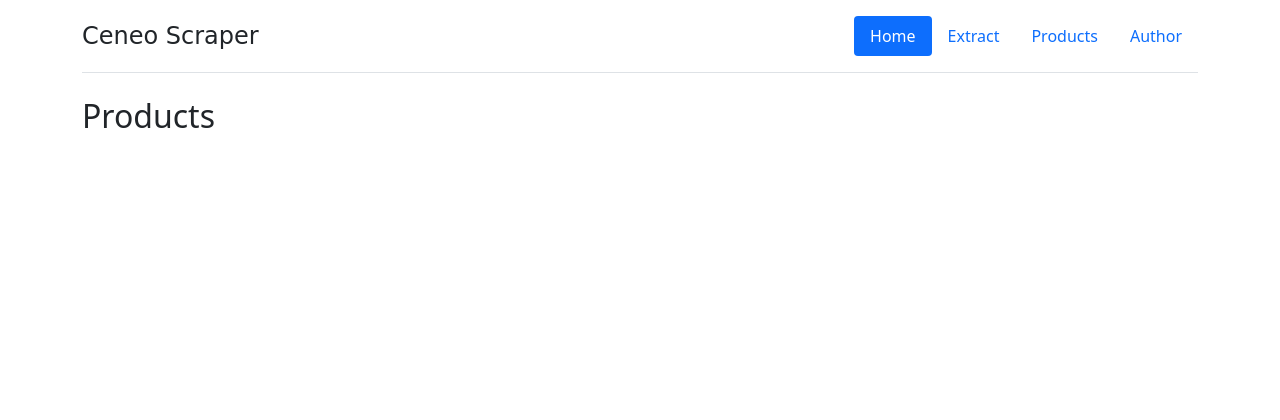
After one commit to s219219/CeneoScraperAI, a Flask app: template app/templates/products.html.jinja in a window 1280 px wide. The commit adds this page. Shown: the top 420 px of the page. Run offline with Flask 2, Linux system fonts and the light colour scheme; the template is opened without the code that fills it, so the values that code supplies are empty.

Commit message:
2021-05-27

```diff
--- a/app/forms.py
+++ b/app/forms.py
@@ -1,6 +1,6 @@
-from wtforms import Form, StringField, SubmitField, validators
-
-class ProductForm(Form):
+from wtforms import StringField, SubmitField, validators
+from flask_wtf import FlaskForm
+class ProductForm(FlaskForm):
     productId = StringField(
         'Enter product Id',
         [
--- a/app/routes.py
+++ b/app/routes.py
@@ -3,6 +3,7 @@ from app.models.opinion import Opinion
 from app.models.product import Product
 from app.forms import ProductForm
 from flask import request, render_template, redirect, url_for
+from os import listdir
 import requests
 import json
 
@@ -29,11 +30,12 @@ def extract():
 
 @app.route('/product/<productId>')
 def product(productId):
-    pass
+    return render_template('product.html.jinja', productId=productId)
 
 @app.route('/products')
 def products():
-    pass
+    productsList = [x.split(".")[0] for x in listdir("app/opinions")]
+    return render_template('products.html.jinja', productsList=productsList)
 
 @app.route('/author')
 def author():
--- a/app/templates/layout.html.jinja
+++ b/app/templates/layout.html.jinja
@@ -14,6 +14,7 @@
             width: 100%;
         }
     </style>
+    <link rel="stylesheet" href="https://cdn.jsdelivr.net/npm/bootstrap-icons@1.5.0/font/bootstrap-icons.css">
 </head>
 <body>
 
@@ -25,10 +26,10 @@
         </a>
 
         <ul class="nav nav-pills">
-          <li class="nav-item"><a href="#" class="nav-link active" aria-current="page">Home</a></li>
-          <li class="nav-item"><a href="#" class="nav-link">Extract</a></li>
-          <li class="nav-item"><a href="#" class="nav-link">Products</a></li>
-          <li class="nav-item"><a href="#" class="nav-link">Author</a></li>
+          <li class="nav-item"><a href="{{ url_for('index') }}" class="nav-link active" aria-current="page">Home</a></li>
+          <li class="nav-item"><a href="{{ url_for('extract') }}" class="nav-link">Extract</a></li>
+          <li class="nav-item"><a href="{{ url_for('products') }}" class="nav-link">Products</a></li>
+          <li class="nav-item"><a href="{{ url_for('author') }}" class="nav-link">Author</a></li>
         </ul>
 
       </header>
--- /dev/null
+++ b/app/templates/products.html.jinja
@@ -0,0 +1,10 @@
+{% extends "layout.html.jinja" %}
+
+{% block middle %}
+    <h2>Products</h2>
+    <ul class="list-group list-group-flush">
+    {% for product in productsList%}
+        <li class="list-group-item"><a href="{{url_for('product', productId = product)}}">{{product}}</a></li>
+    {% endfor %}
+    </ul>
+{% endblock middle %}
--- a/requirements.txt
+++ b/requirements.txt
@@ -3,8 +3,8 @@ beautifulsoup4==4.9.3
 certifi==2020.12.5
 chardet==4.0.0
 click==8.0.1
-Flask==2.0.0
-Flask-WTF==0.14.3
+Flask==2.0.1
+Flask-WTF==0.15.1
 idna==2.10
 itsdangerous==2.0.1
 Jinja2==3.0.1
@@ -13,7 +13,7 @@ pycodestyle==2.7.0
 requests==2.25.1
 soupsieve==2.2.1
 toml==0.10.2
-urllib3==1.26.4
+urllib3==1.26.5
 Werkzeug==2.0.1
 wtf==0.1
 WTForms==2.3.3
```
Also changed, not shown: app/models/opinion.py (+4 -4 lines), app/models/product.py (+5 -5 lines), app/templates/extract.html.jinja (+4 -3 lines), app/templates/product.html.jinja (added, +7 -0 lines), 3 other files.
